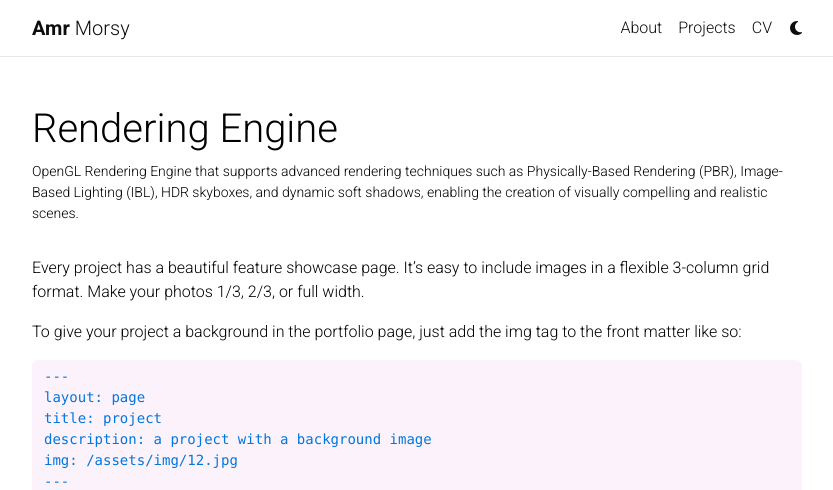
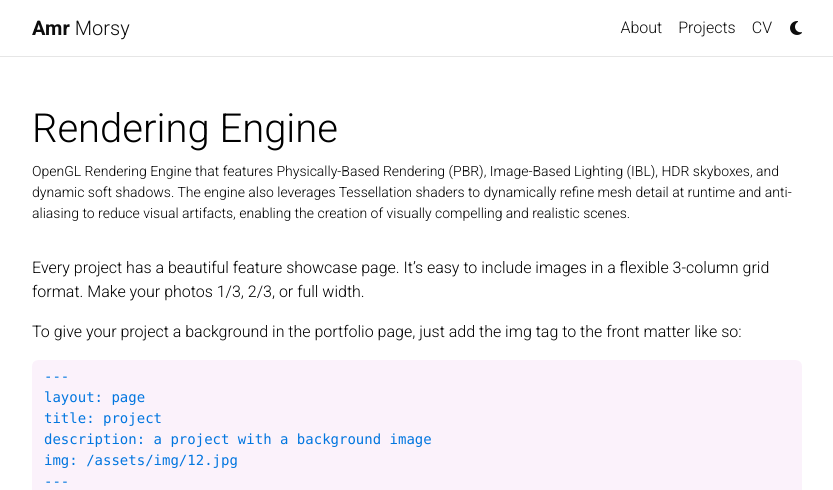
Before and after one commit to AmrHMorsy/AmrMorsy.github.io, a Jekyll site: the page built from _projects/3_project.md, in a window 1280 px wide and 900 px high, cut to the strip 0-490 px from the top of the window. Shown: the whole strip, without its empty margins (223-1056 px from the left). Built offline with Jekyll 4.4.1, drawn with Linux system fonts in a browser that asks for light colours; full-size pictures stand in for the smaller copies a plugin makes; comment, search, counter and statistics services are not loaded; a style sheet for code colours, icons or effects is not loaded.

Commit message:
Update 3_project.md

```diff
--- a/_projects/3_project.md
+++ b/_projects/3_project.md
@@ -1,7 +1,7 @@
 ---
 layout: page
 title: Rendering Engine
-description: OpenGL Rendering Engine that supports advanced rendering techniques such as Physically-Based Rendering (PBR), Image-Based Lighting (IBL), HDR skyboxes, and dynamic soft shadows, enabling the creation of visually compelling and realistic scenes.
+description: OpenGL Rendering Engine that features Physically-Based Rendering (PBR), Image-Based Lighting (IBL), HDR skyboxes, and dynamic soft shadows. The engine also leverages Tessellation shaders to dynamically refine mesh detail at runtime and anti-aliasing to reduce visual artifacts, enabling the creation of visually compelling and realistic scenes.
 img: assets/img/21.png
 redirect: https://github.com/AmrHMorsy/Rendering-Engine
 importance: 3
```
